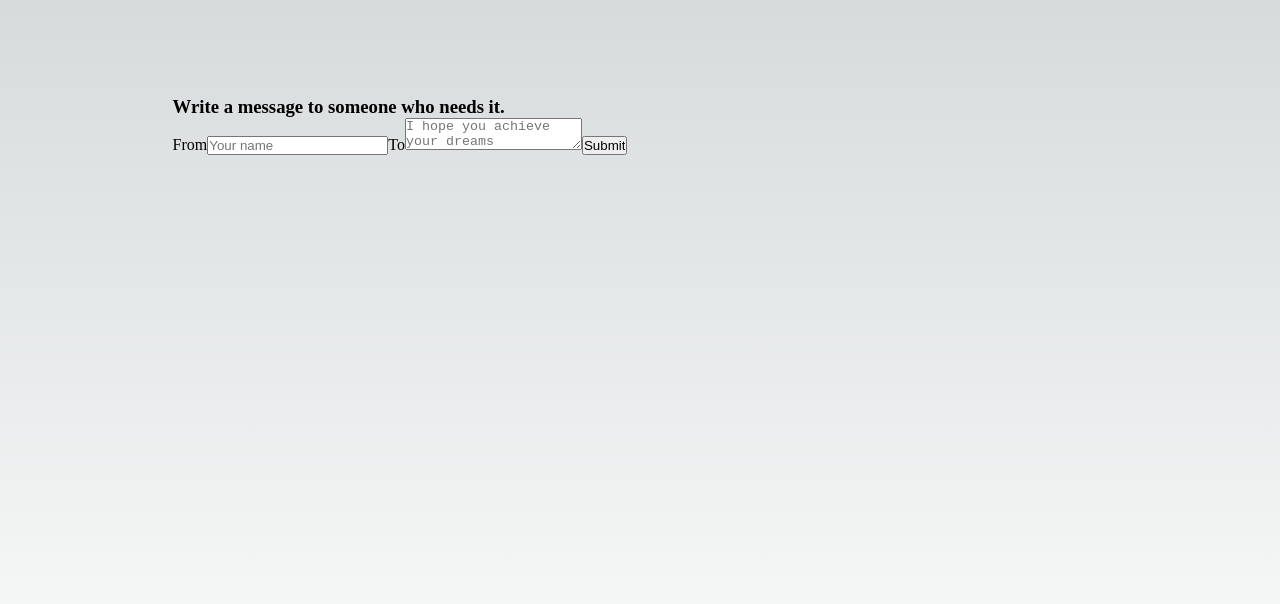
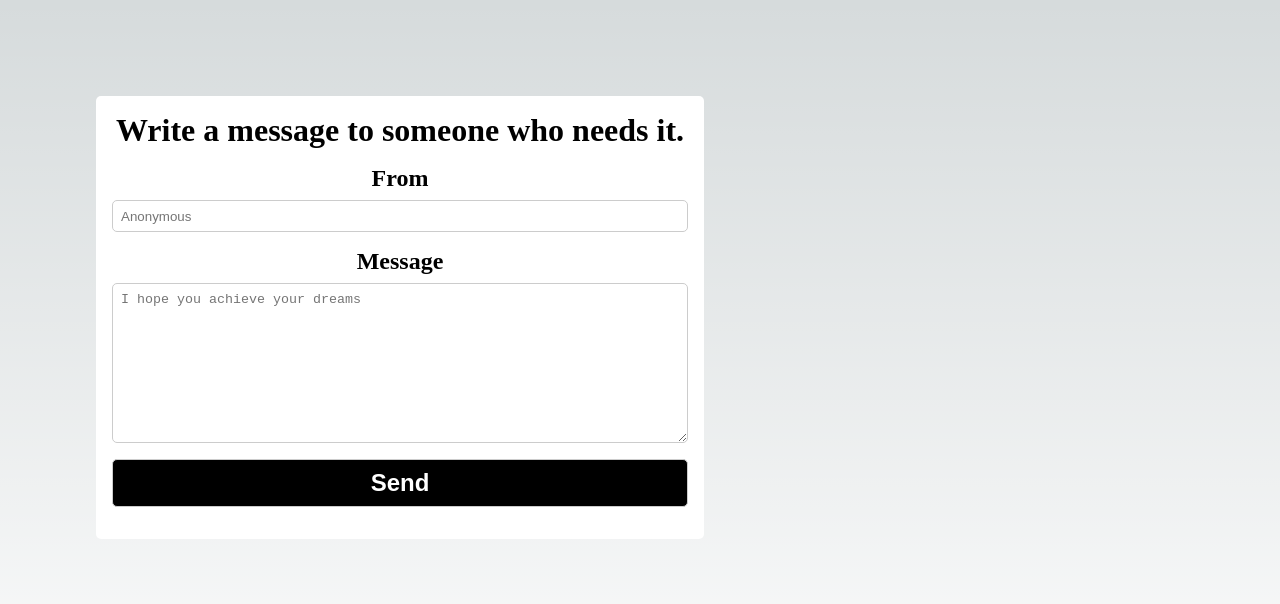
Before and after one commit to Rinava/words-of-encouragement, a Next.js app: page / in a window 1280 px wide. Shown: the top 604 px of the page. Built offline with nearby package versions, Linux system fonts and the light colour scheme; no server answers; the database is empty.

Commit message:
Animate Heart

```diff
--- a/components/AddCard/index.tsx
+++ b/components/AddCard/index.tsx
@@ -1,6 +1,7 @@
 'use client';
 import styles from './styles.module.css';
 import { useRouter } from 'next/navigation';
+import { motion } from 'framer-motion';
 
 const AddCard = () => {
   const router = useRouter();
@@ -19,18 +20,54 @@ const AddCard = () => {
 
     router.refresh();
   };
+  const heart = {
+    hidden: { scale: 0 },
+    hover: { scale: 2, transition: { duration: 0.6 } },
+    tap: { scale: 1, transition: { duration: 0.6 } },
+  };
+
+  const button = {
+    hidden: { scale: 1 },
+    hover: { scale: 1.1 },
+    tap: { scale: 0.5, transition: { duration: 0.5 } },
+  };
 
   return (
     <section className={styles.addCard}>
-      <h3>Write a message to someone who needs it.</h3>
-      <form onSubmit={newPost}>
-        <label htmlFor='name'>From</label>
-        <input name='author' type='text' placeholder='Your name' />
-        <label htmlFor='name'>To</label>
+      <h3 className={styles.title}>Write a message to someone who needs it.</h3>
+      <form onSubmit={newPost} className={styles.form}>
+        <label className={styles.label} htmlFor='author'>
+          From
+        </label>
+        <input
+          className={styles.input}
+          name='author'
+          type='text'
+          placeholder='Anonymous'
+        />
+        <label className={styles.label} htmlFor='content'>
+          Message
+        </label>
         <textarea
+          className={styles.content}
           name='content'
+          required
           placeholder='I hope you achieve your dreams'></textarea>
-        <input type='submit' value='Submit' />
+        <motion.button
+          className={styles.submit}
+          type='submit'
+          variants={button}
+          initial='hidden'
+          whileHover='hover'
+          whileTap='tap'>
+          <motion.div className={styles.heart} variants={heart}>
+            ♡
+          </motion.div>
+          Send
+          <motion.div className={styles.heart} variants={heart}>
+            ♡
+          </motion.div>
+        </motion.button>
       </form>
     </section>
   );
--- a/components/AddCard/styles.module.css
+++ b/components/AddCard/styles.module.css
@@ -0,0 +1,69 @@
+.addCard {
+  display: flex;
+  flex-direction: column;
+  align-items: center;
+  justify-content: center;
+  width: 100%;
+  height: 100%;
+  background-color: #fff;
+  border-radius: 5px;
+  padding: 1rem;
+}
+.title {
+  font-size: 2rem;
+  font-weight: 600;
+  margin-bottom: 1rem;
+}
+.form {
+  display: flex;
+  flex-direction: column;
+  align-items: center;
+  justify-content: center;
+  width: 100%;
+  height: 100%;
+}
+.label {
+  font-size: 1.5rem;
+  font-weight: 600;
+  margin-bottom: 0.5rem;
+}
+.input {
+  width: 100%;
+  height: 2rem;
+  border: 1px solid #ccc;
+  border-radius: 5px;
+  padding: 0.5rem;
+  margin-bottom: 1rem;
+}
+.content {
+  width: 100%;
+  height: 10rem;
+  border: 1px solid #ccc;
+  border-radius: 5px;
+  padding: 0.5rem;
+  margin-bottom: 1rem;
+}
+
+.submit {
+  width: 100%;
+  height: 3rem;
+  border: 1px solid #ccc;
+  color: #fff;
+  border-radius: 5px;
+  padding: 0.5rem;
+  margin-bottom: 1rem;
+  background-color: #000000;
+  font-size: 1.5rem;
+  font-weight: 600;
+  cursor: pointer;
+  display: flex;
+  align-items: center;
+  justify-content: center;
+}
+.heart {
+  padding: 0.5rem;
+}
+.submit:hover {
+  background-color: #f3d1d1;
+  color: #000000;
+}
--- a/package.json
+++ b/package.json
@@ -16,6 +16,7 @@
     "@types/react-dom": "18.0.11",
     "eslint": "8.34.0",
     "eslint-config-next": "^13.2.1",
+    "framer-motion": "^10.0.1",
     "next": "^13.2.1",
     "react": "^18.2.0",
     "react-dom": "^18.2.0",
```
Also changed, not shown: 1 other file (tests, documents, lock files or other folders).
